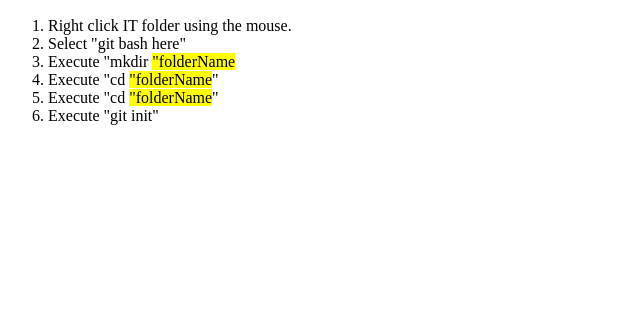
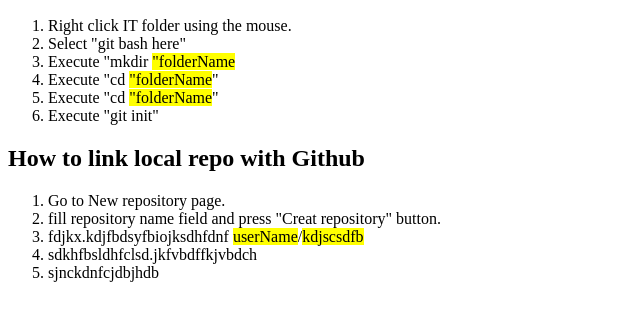
Before and after one commit to Bekbo1sun/11.11.2022, a plain HTML site: page index.html in a window 1280 px wide. Shown: the part 110-430 px from the top of the page, without its empty margins (0-640 px from the left). Drawn offline with Linux system fonts and the light colour scheme.

Commit message:
Created the files.

```diff
--- a/index.html
+++ b/index.html
@@ -18,5 +18,14 @@
     <li>Execute "cd <mark>"folderName</mark>"</li>
     <li>Execute "git init"</li>
   </ol>
+
+  <h2>How to link local repo with Github</h2>
+  <ol>
+    <li>Go to New repository page.</li>
+    <li>fill repository name field and press "Creat repository" button.</li>
+    <li>fdjkx.kdjfbdsyfbiojksdhfdnf <mark>userName</mark>/<mark>kdjscsdfb</mark></li>
+    <li>sdkhfbsldhfclsd.jkfvbdffkjvbdch</li>
+    <li>sjnckdnfcjdbjhdb</li>
+  </ol>
 </body>
 </html>
```
